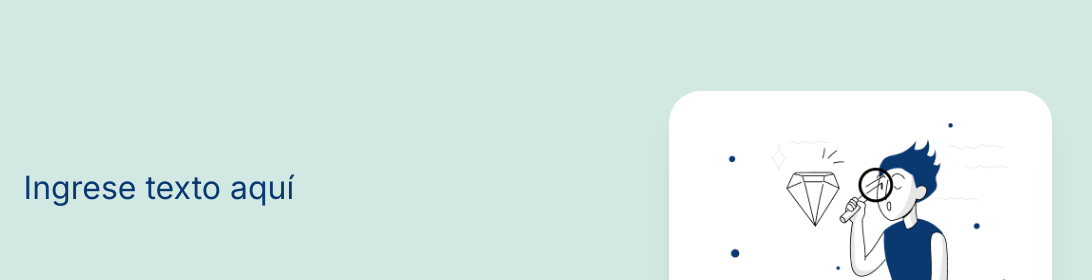
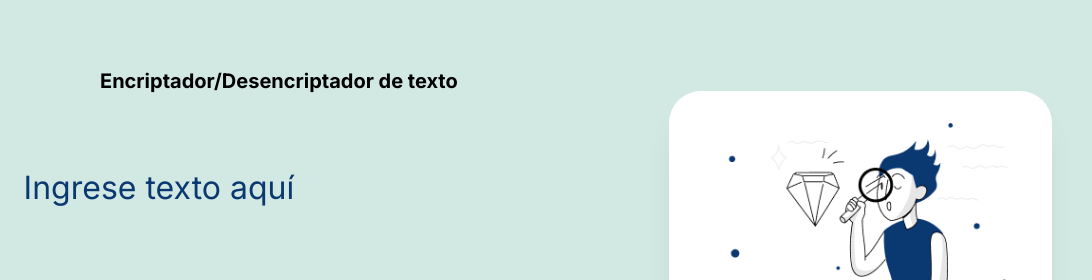
Before and after one commit to iPeerryy/proyectoweb, a plain HTML site: page index.html in a window 1280 px wide. Shown: the top 280 px of the page, 188-1280 px from the left. Drawn offline with Linux system fonts and the light colour scheme.

Commit message:
Add files via upload

```diff
--- a/css/style.css
+++ b/css/style.css
@@ -24,9 +24,19 @@ body{
 
 
 }
+
 .logo{
     margin-top: 40px;
 
+
+
+
+}
+.titulo{
+    margin-left: 100px;
+    font-family: var(--font-family);
+    font-size: 20px;
+    font-weight: bold;
 
 
 
@@ -188,12 +198,7 @@ box-shadow: 0px 24px 32px -8px #00000014;
 
 }
 
-footer{
-    background-color: black;
-    height: 50px;
 
-
-}
 @media screen and (max-width: 800px) {
     .main{
 
--- a/index.html
+++ b/index.html
@@ -10,7 +10,9 @@
 <body>
      <header>
         <div class="header">
+
         <img class="logo" src="./Images/Logo.png">
+        <span class="titulo">Encriptador/Desencriptador de texto</span>
 
         </div>
 
@@ -39,11 +41,7 @@
         </div>
      </main>
 
-     <!--<footer>
 
-
-     </footer>
-    -->
      <script src="./js/script.js"></script>
 </body>
 </html>
```
